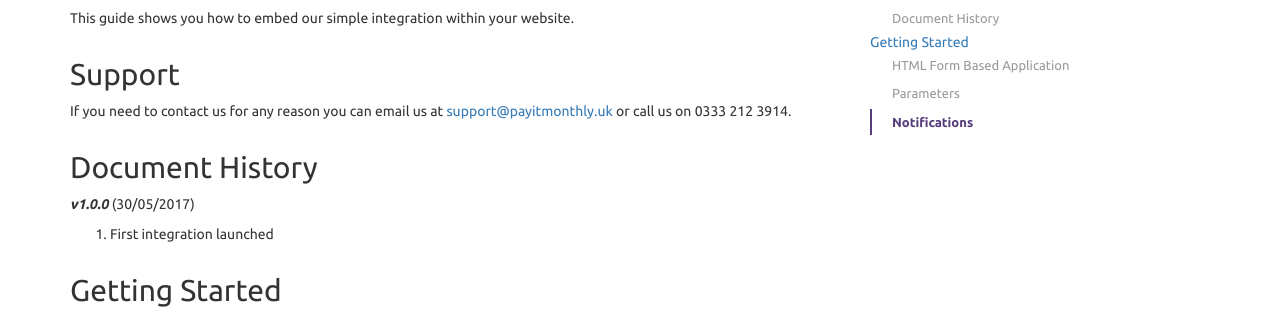
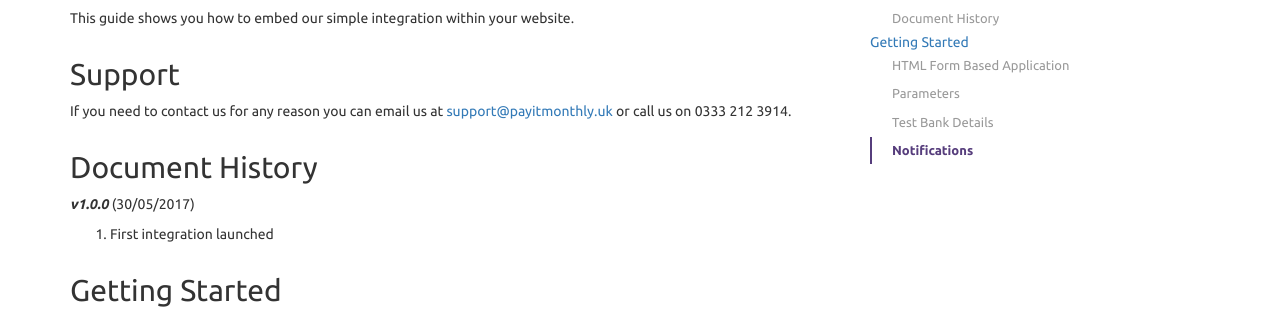
Before and after one commit to payitmonthly/Integration, a Jekyll site: the page built from index.md, in a window 1280 px wide. Shown: the part 166-475 px from the top of the page. Built offline with Jekyll 4.4.1, drawn with Linux system fonts in a browser that asks for light colours; nearby versions of some CDN libraries; our own code applies the rules of GitHub Pages for plain Markdown files.

Commit message:
Update toc.html

```diff
--- a/_includes/toc.html
+++ b/_includes/toc.html
@@ -10,6 +10,7 @@
 <ul class="nav nav-stacked">
     <li><a href="#html-form-based-application">HTML Form Based Application</a>
     <li><a href="#parameters">Parameters</a>
+    <li><a href="#test-bank-details">Test Bank Details</a>
     <li><a href="#notifications">Notifications</a>
 </ul>
 
```
